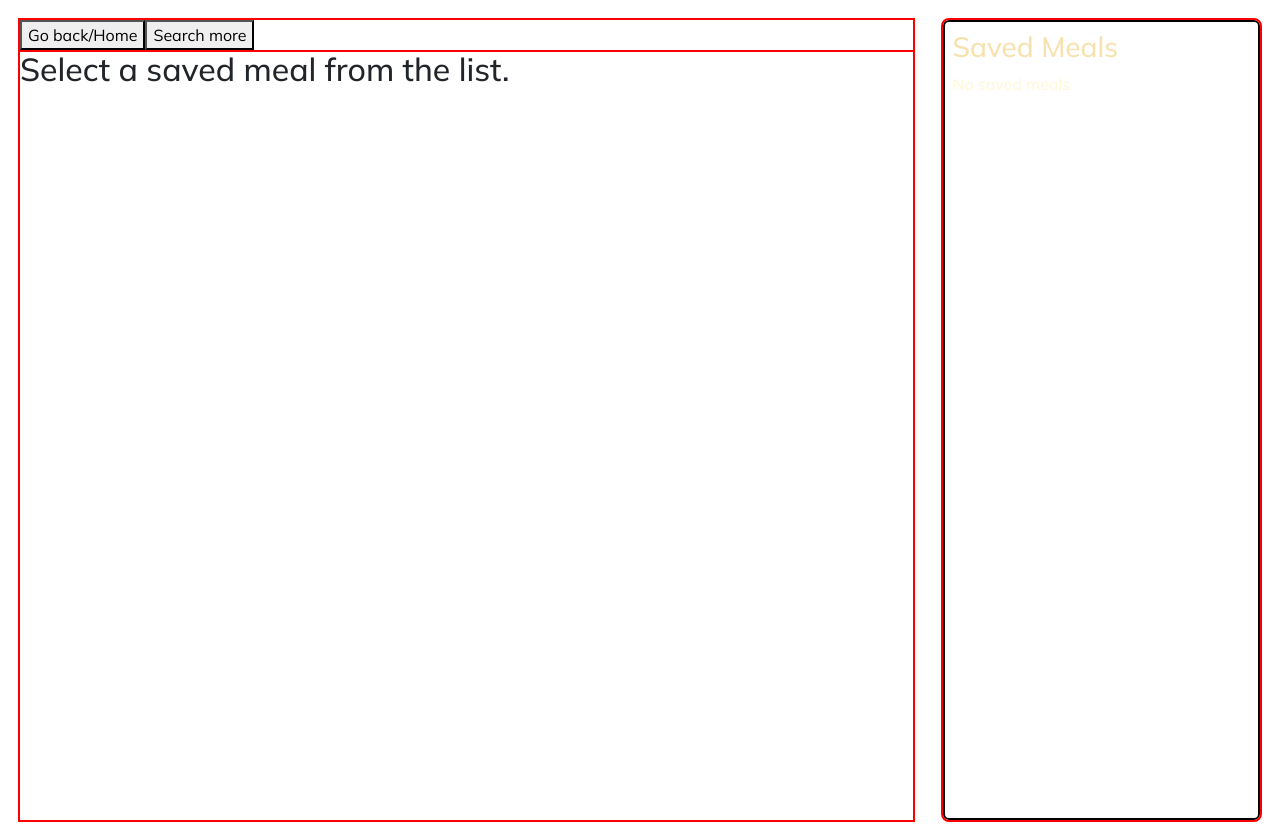
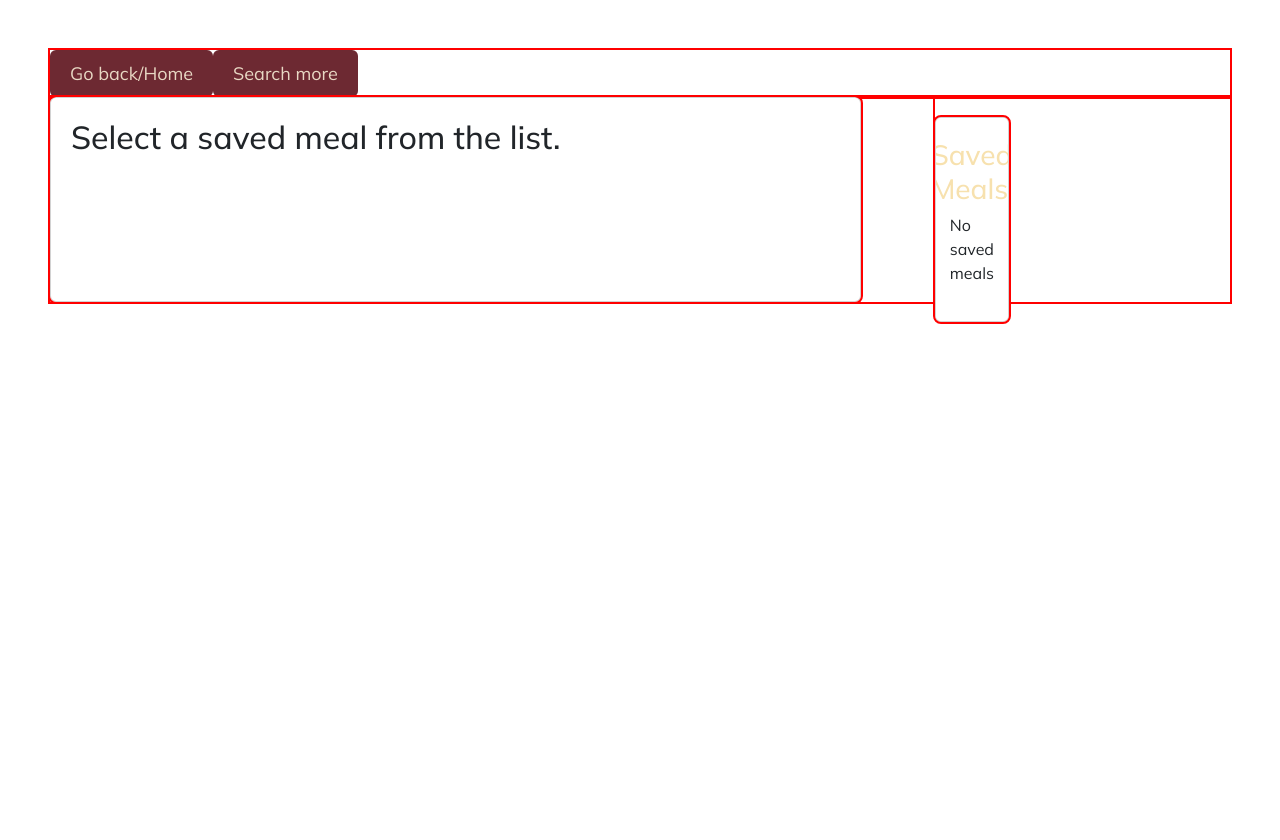
Before and after one commit to HenrikSaega/ryhmatoo, a React (Create React App) app: page /saved in a window 1280 px wide. After the commit the page ends 800 px from the top, so only its background shows below. Built offline with nearby package versions, Linux system fonts and the light colour scheme.

Commit message:
savedrecipes .css in progress

```diff
--- a/src/assets/styles/SavedRecipes.css
+++ b/src/assets/styles/SavedRecipes.css
@@ -1,25 +1,56 @@
 .main {
-    display: flex;
-    padding: 20px;
-    gap: 30px;
+    padding: 50px;
     background: linear-gradient(rgba(0, 0, 0, 0.4)), url(../img/background.png) no-repeat center center fixed;
     background-size: cover;
+    min-height: 100vh;
+    box-sizing: border-box;
 }
 
-div.saved-meals {
-    flex: 1;
+.row-container {
+    grid-template-columns: 75% 25%;
+    display: grid;
+}
+
+.meal-view{
+    padding:20px;
+    background: linear-gradient(rgba(0, 0, 0, 0.7));
     border: 2px solid black;
-    padding-left: 100px;
+    padding: 20px;
+}
+
+.meal-img{
+    width: 300px;
+    border-radius:10px;
+}
+
+.saved-meals {
+    align-items: center;
+    border: 2px solid black;
     background: linear-gradient(rgba(0, 0, 0, 0.7));
-    height: 100vh;
+    width:100%;
+    border-radius: 10px;
+    padding: 20px;
     overflow-y: auto;
     position: sticky;
     top: 20px;
     color:#fff8d6;
 }
 
-div.saved-meals h3{
+.saved-meals h3{
     color: #f7e1ae;
+}
+
+.btn-container .btn {
+    color: #e8d8c4;
+    background-color: #6d2932;
+    font-size: large;
+    padding: 10px 20px;
+    border: none;
+}
+
+.btn-container .btn:hover{
+    color: #c7b7a3;
+    background-color:#561c24;
 }
 
 .list{
--- a/src/pages/SavedRecipes.js
+++ b/src/pages/SavedRecipes.js
@@ -28,14 +28,14 @@ const SavedRecipes = () => {
   };
 
   return (
-    <div className='main' style={{ display: 'flex', padding: '20px', gap: '30px' }}>
+    <div className='main'>
+      <div className='btn-container'>
+        <button className='btn' onClick={() => navigate('/')}>Go back/Home</button>
+        <button className='btn' onClick={() => navigate('/search')}>Search more</button>
+      </div>
       {/* Main Content - Either Show Meal Details or Message */}
-      <div style={{ flex: 3 }}>
-        <div>
-          <button onClick={() => navigate('/')}>Go back/Home</button>
-          <button onClick={() => navigate('/search')}>Search more</button>
-        </div>
-
+      <div className='row-container'>
+        <div className='meal-view card col-md-11'>
           {meal ? (
             <>
               <h2>{meal.strMeal}</h2>
@@ -43,7 +43,7 @@ const SavedRecipes = () => {
               <img
                 src={meal.strMealThumb}
                 alt={meal.strMeal}
-              style={{ width: '300px', borderRadius: '10px' }}
+                className='meal-img'
               />
 
               <p><strong>Category:</strong> {meal.strCategory}</p>
@@ -63,14 +63,7 @@ const SavedRecipes = () => {
 
               <button
                 onClick={handleSaveMeal}
-              style={{
-                marginTop: '10px',
-                padding: '10px 20px',
-                backgroundColor: 'green',
-                color: 'white',
-                border: 'none',
-                borderRadius: '5px'
-              }}>
+                className='btn'>
                 Save Meal
               </button>
             </>
@@ -78,9 +71,9 @@ const SavedRecipes = () => {
             <h2>Select a saved meal from the list.</h2>
           )}
         </div>
-
         {/* Sidebar: Always Show Saved Meals */}
-      <div className='card p-2 saved-meals'>
+        <div>
+          <div className='card saved-meals col-md-3'>
             <h3>Saved Meals</h3>
             {savedMeals.length === 0 ? (
               <p>No saved meals</p>
@@ -102,6 +95,8 @@ const SavedRecipes = () => {
             )}
           </div>
         </div>
+      </div>
+    </div>
   );
 };
 
```
Lines whose indentation alone changed are shown as unchanged.
